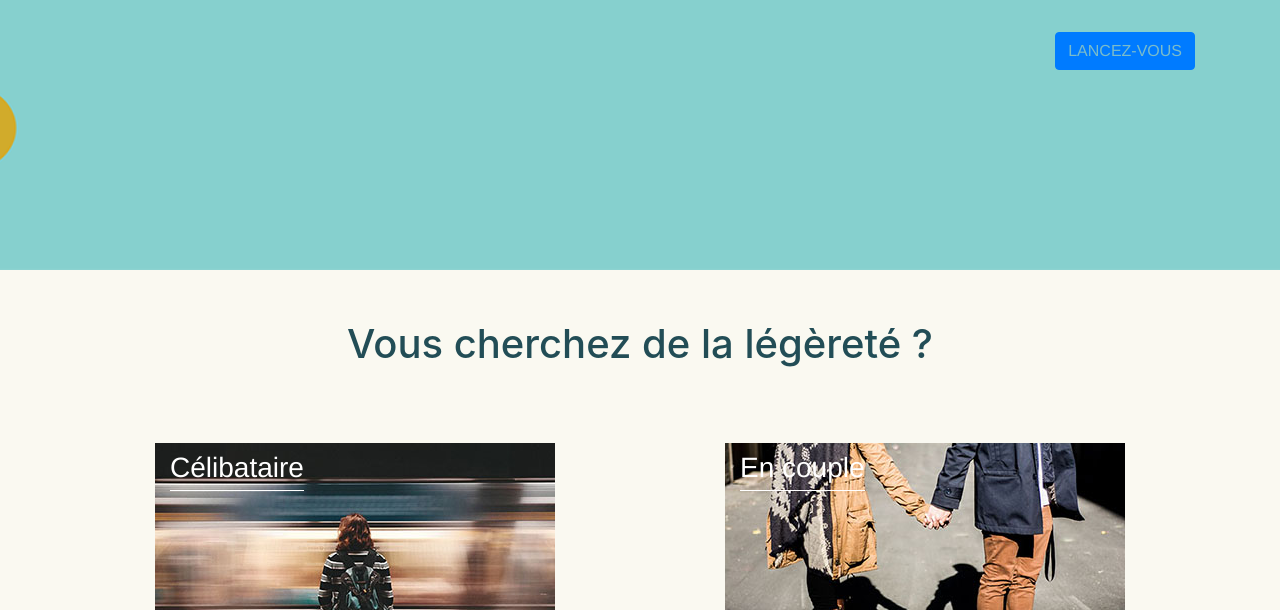
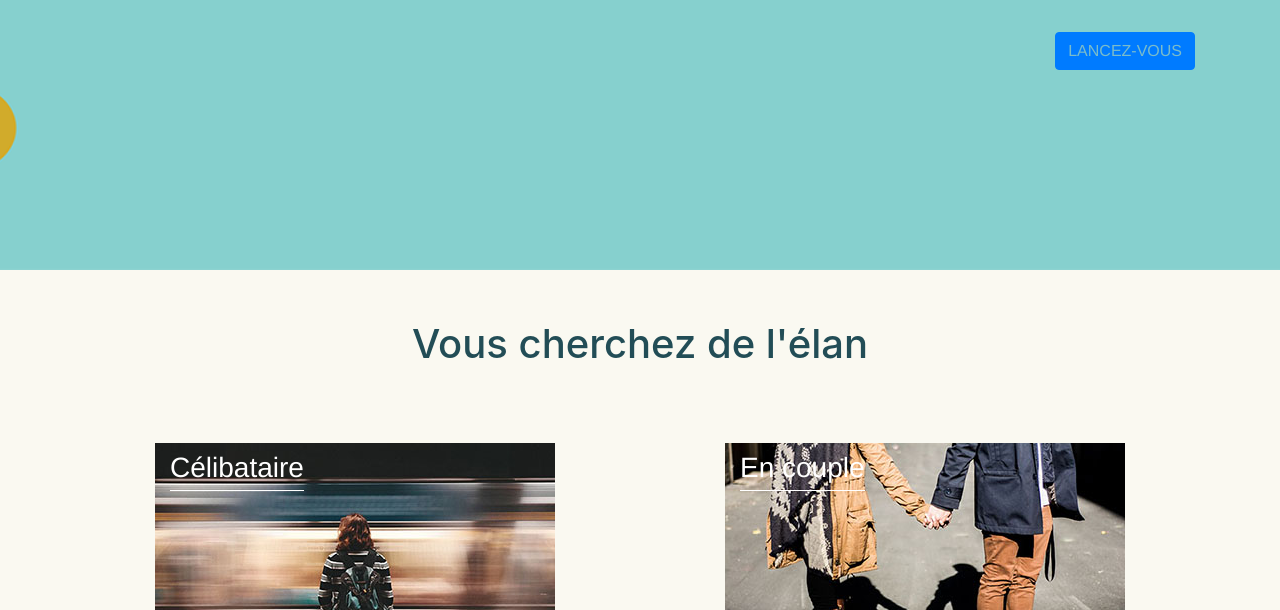
Before and after one commit to bertrandgorge/trampoline-conseil-conjugal-familial.fr, a website with bundled scripts: page index.html in a window 1280 px wide. Shown: the part 490-1100 px from the top of the page. Built offline with nearby package versions, Linux system fonts and the light colour scheme; a web font is replaced by a local one.

Commit message:
Update index.html

```diff
--- a/index.html
+++ b/index.html
@@ -87,7 +87,7 @@
       <div class="container">
         <div class="row">
           <div class="col-lg-12 text-center">
-            <h2 class="section-heading">Vous cherchez de la légèreté ?</h2>
+            <h2 class="section-heading">Vous cherchez de l'élan</h2>
             <h3 class="section-subheading text-muted"></h3>
           </div>
         </div>
```
